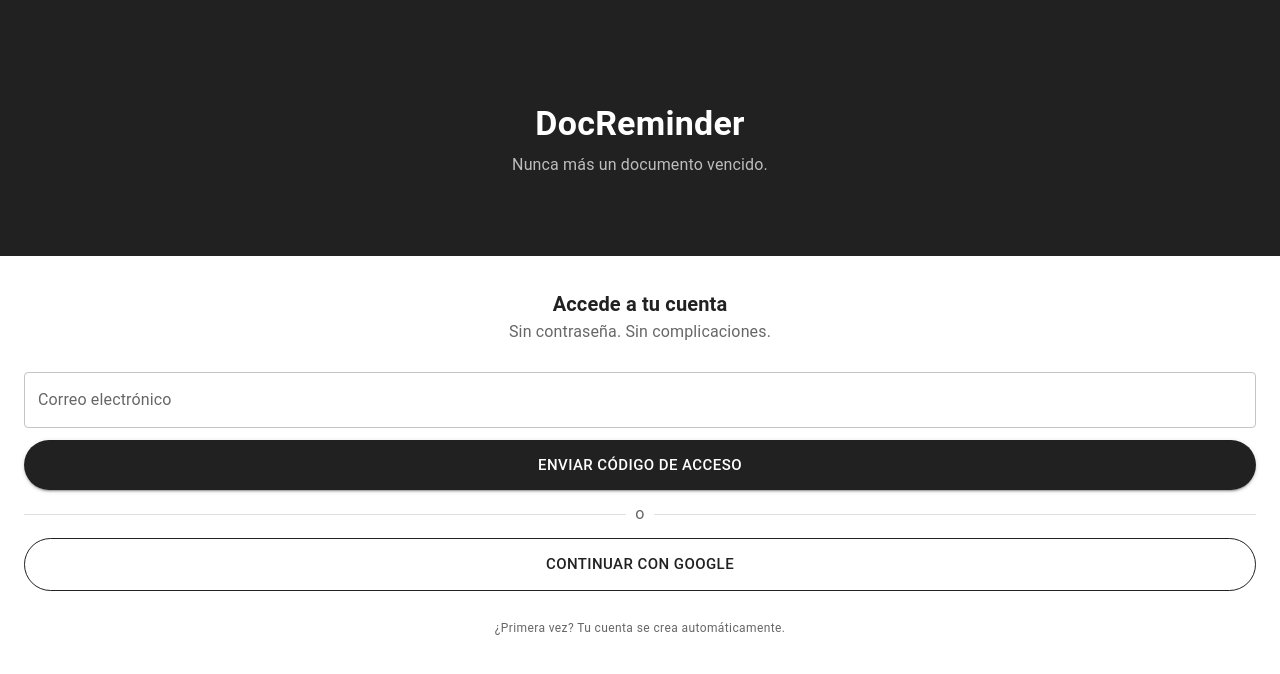
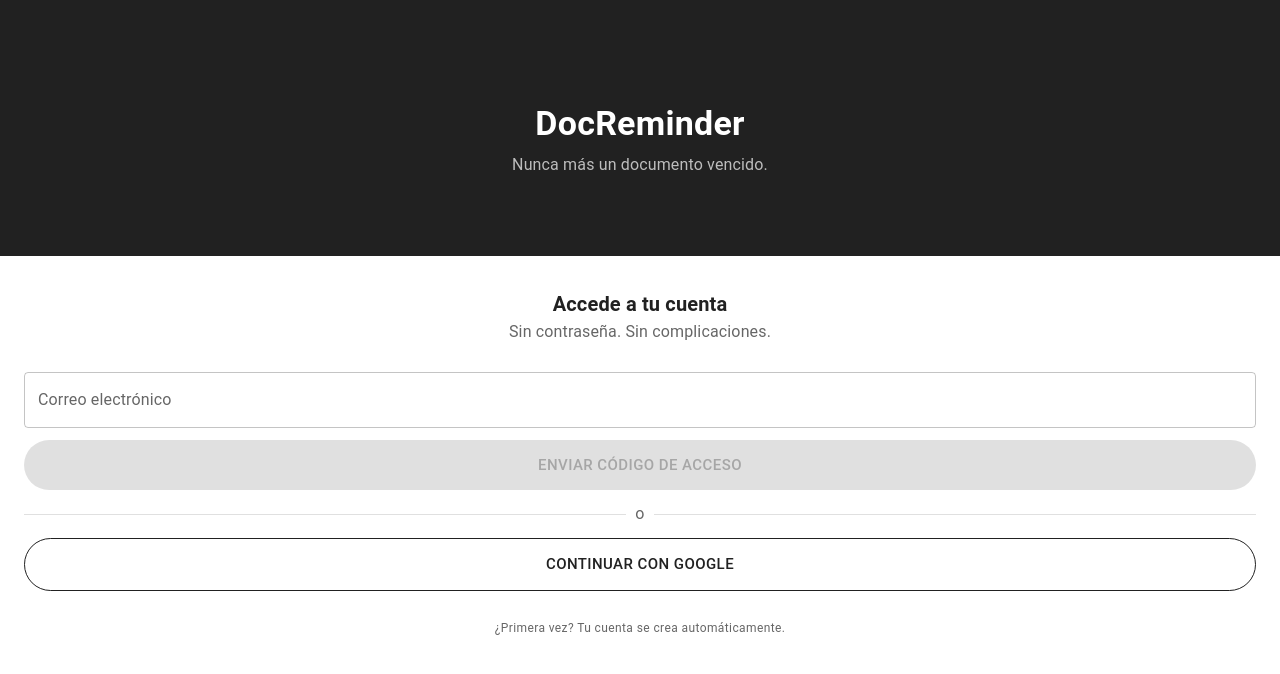
Before and after one commit to FGiannini95/DocReminder, a React (Vite) app in the folder client/: page /landing in a window 1280 px wide. Shown: the top 674 px of the page. Built offline with nearby package versions, Linux system fonts and the light colour scheme; some icons are missing.

Commit message:
Add validation

```diff
--- a/client/src/pages/Landing/Landing.tsx
+++ b/client/src/pages/Landing/Landing.tsx
@@ -1,4 +1,6 @@
 import { useState } from "react";
+import { validateEmail } from "@/utils/validation";
+
 import { Box, Typography, TextField, Divider, Button } from "@mui/material";
 import DescriptionOutlinedIcon from "@mui/icons-material/DescriptionOutlined";
 
@@ -12,6 +14,10 @@ const sectionStyles = {
 
 export const Landing = () => {
   const [email, setEmail] = useState("");
+
+  const handleSubmit = (email: string) => {
+    console.log(email);
+  };
 
   return (
     <Box sx={{ height: "100dvh", display: "flex", flexDirection: "column" }}>
@@ -76,6 +82,7 @@ export const Landing = () => {
           <Button
             variant="contained"
             size="large"
+            disabled={!validateEmail(email)}
             sx={{ borderRadius: 8, py: 1.5, backgroundColor: "text.primary" }}
           >
             Enviar código de acceso
```
